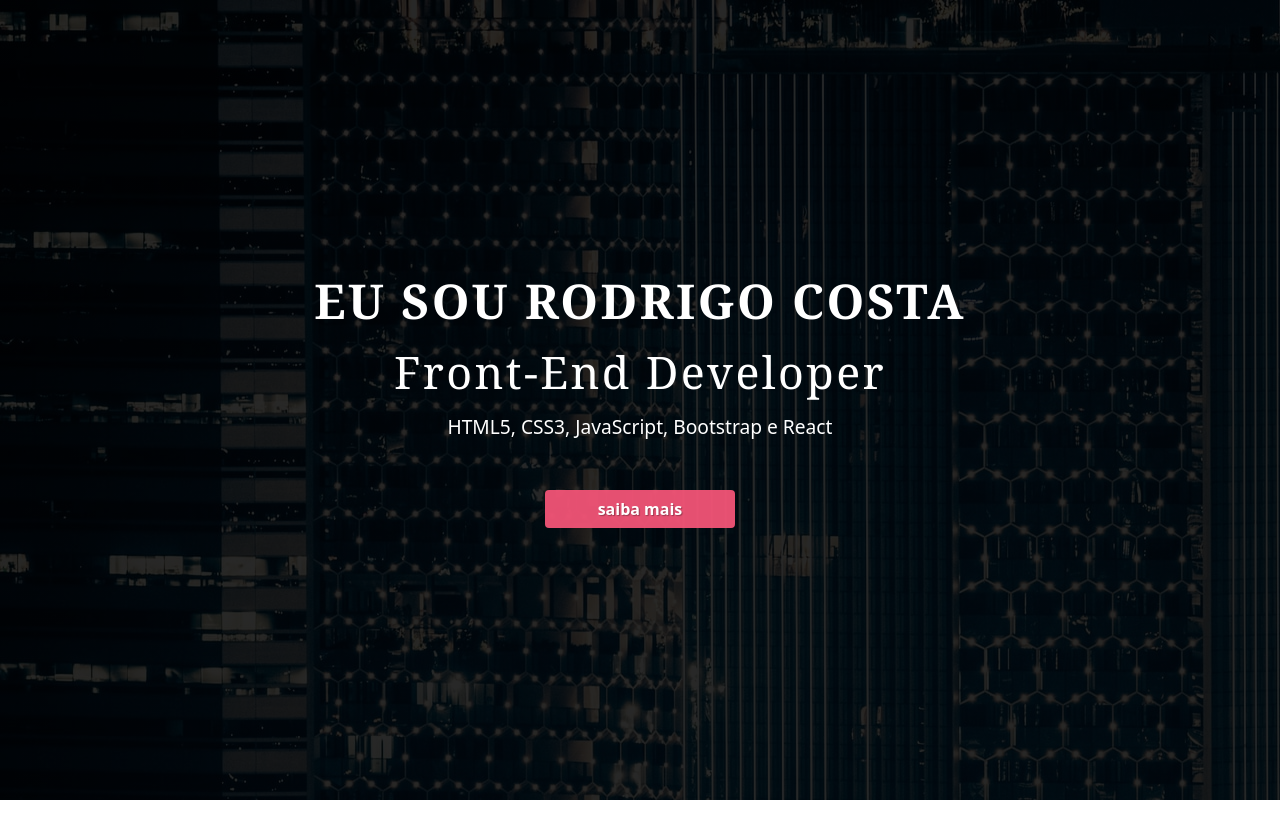
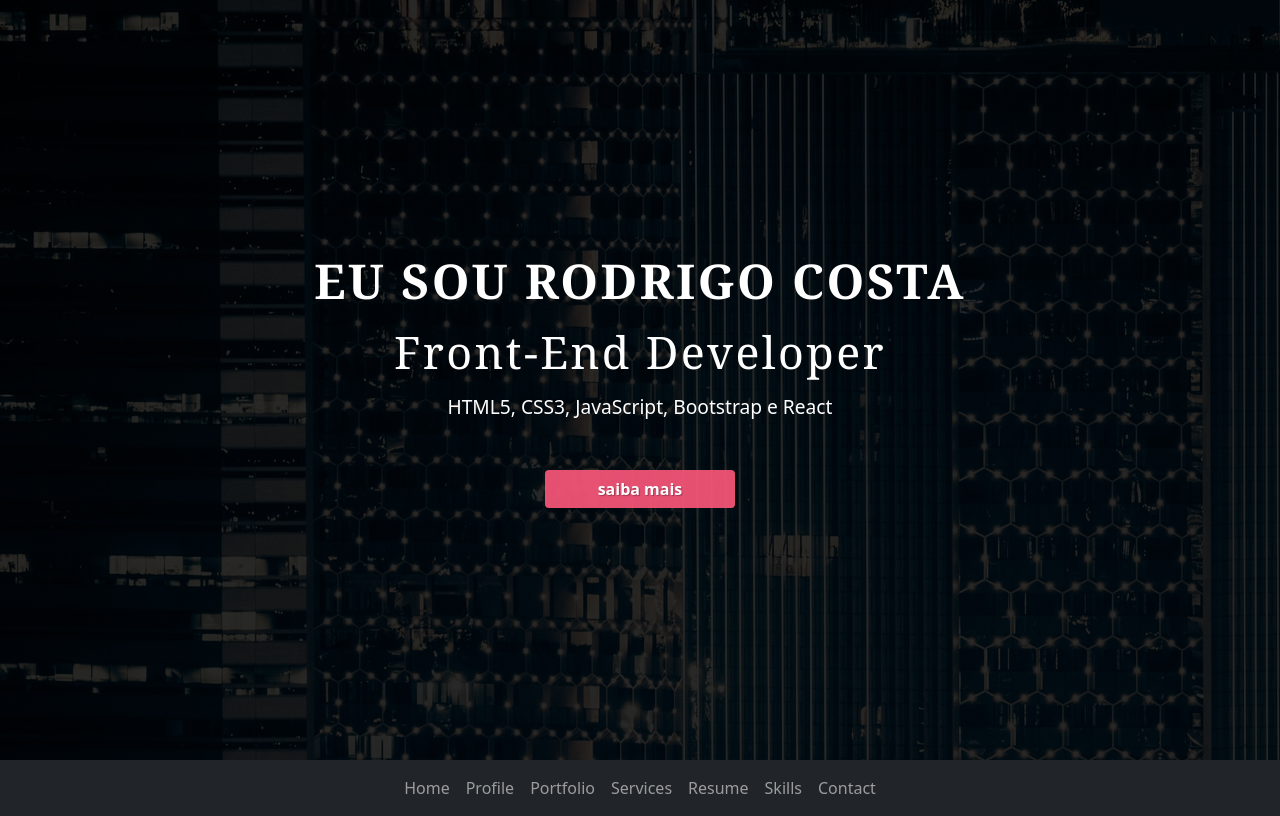
Before and after one commit to rfcosta85/rodrigo-profile, a React (Create React App) app in the folder my-app/: page / in a window 1280 px wide. Built offline with nearby package versions, Linux system fonts and the light colour scheme.

Commit message:
Adicionado o nav

```diff
--- a/my-app/src/App.css
+++ b/my-app/src/App.css
@@ -2,16 +2,23 @@
 {
     --pink_colors_for_dark_backgrounds: rgba(246, 85, 120, 0.933);
     --dark-pink_colors_for_dark_backgrounds: rgba(182, 59, 85, 0.966);
+    --bg-color: #0d0c0d;
 }
 
 body
 {
   overflow-x: hidden;
+  background-color: var(--bg-color);
+}
+
+.bg-nav
+{
+    background-color: #343a40;
 }
 
 aside.logo
 {
-  height: 100vh;
+  height: 95vh;
 }
 
 #home
--- a/my-app/src/App.js
+++ b/my-app/src/App.js
@@ -14,7 +14,44 @@ function App() {
                 <button type="button" className="btn mt-5 btn-design page-scroll justify-content-center text-white"><a href="https://www.google.com.br/"></a>saiba mais</button>
             </div>
         </div>
-    </aside>
+
+        <nav id="navigation" className="navbar navbar-dark navbar-expand-lg bg-dark">
+          <div className="container">
+            <div className="navbar-header d-lg-none">
+              <a className="navbar-brand page-scroll">RODRIGO</a>
+
+              <button className="navbar-toggler" type="button" data-toggle="collapse" data-target="#navbar-rodrigo" aria-controls="navbar-rodrigo" aria-expanded="false" aria-label="Toggle navigation">
+                <span className="navbar-toggler-icon"></span>
+              </button>
+            </div>
+            <div className="navbar-collapse collapse justify-content-center" id="navbar-rodrigo">
+              <ul className="navbar-nav">
+                <li className="nav-item">
+                  <a className="nav-link page-scroll">Home</a>
+                </li>
+                <li className="nav-item">
+                  <a className="nav-link page-scroll">Profile</a>
+                </li>
+                <li className="nav-item">
+                  <a className="nav-link page-scroll">Portfolio</a>
+                </li>
+                <li className="nav-item">
+                  <a className="nav-link page-scroll">Services</a>
+                </li>
+                <li className="nav-item">
+                  <a className="nav-link page-scroll">Resume</a>
+                </li>
+                <li className="nav-item">
+                  <a className="nav-link page-scroll">Skills</a>
+                </li>
+                <li className="nav-item">
+                  <a className="nav-link page-scroll">Contact</a>
+                </li>
+              </ul>
+            </div>
+          </div>
+        </nav>
+      </aside>
     </div>
   );
 }
```
